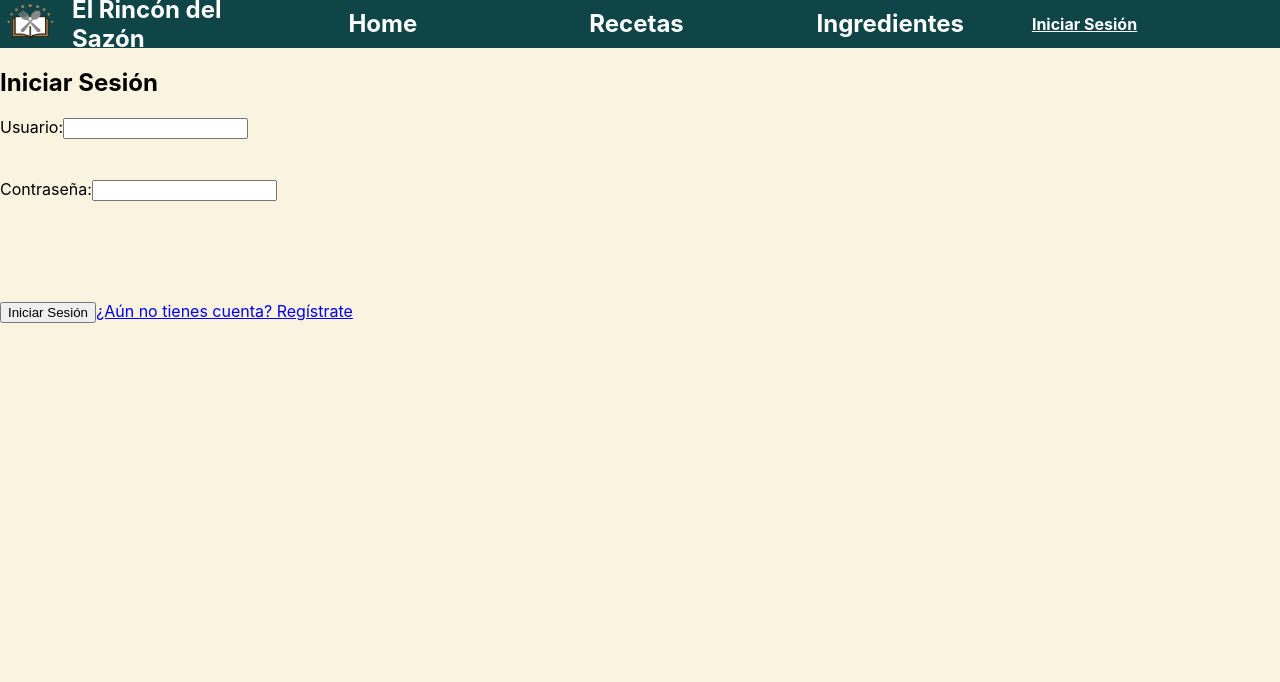
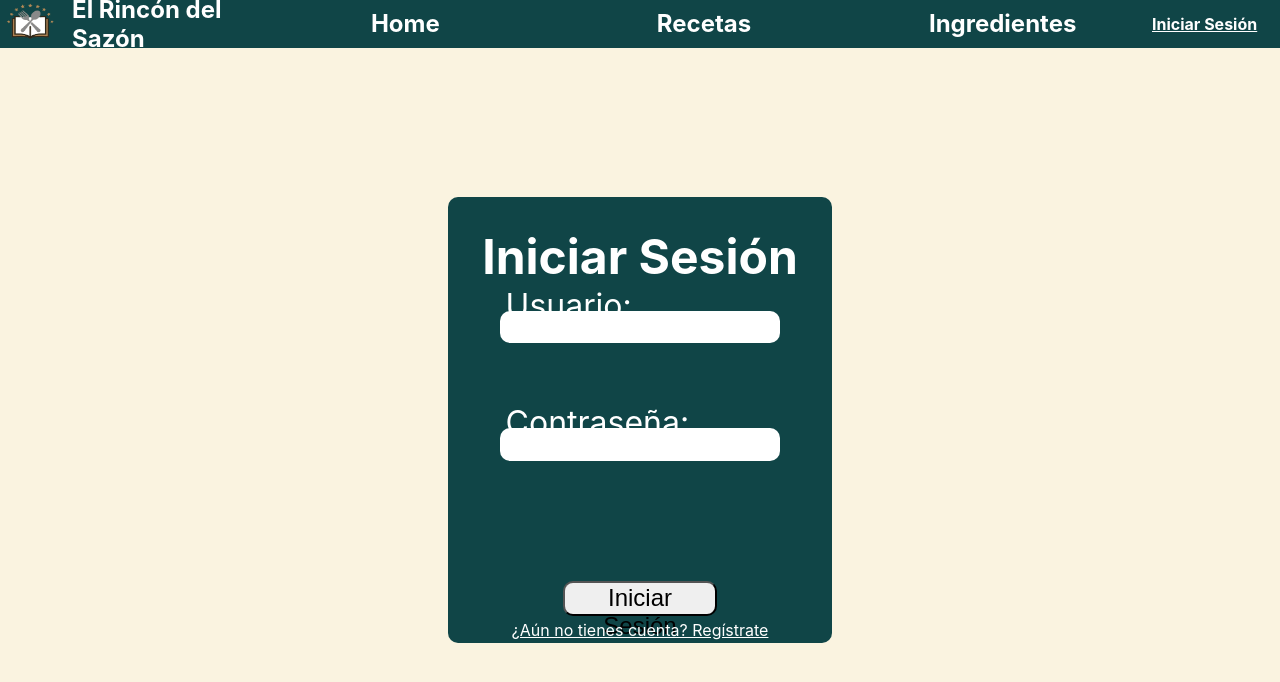
Before and after one commit to Phoenix-Melchor/Recetario, a React (Create React App) app in the folder front/: page /login in a window 1280 px wide. Shown: the top 682 px of the page. Built offline with nearby package versions, Linux system fonts and the light colour scheme.

Commit message:
[ADD] Se creo un archivo aparte para peticiones de token y se optimizo el codigo en ciertas partes

```diff
--- a/front/src/components/home.js
+++ b/front/src/components/home.js
@@ -2,12 +2,14 @@ import React, { useState } from "react";
 import home1 from '../assets/home1.jpg';
 import styles from '../styles/home.module.css';
 import { Link } from "react-router-dom";
+import { isTokenValid } from "../utils/tokenUtils";
 
 function Home() {
     const token = localStorage.getItem('token');
     const [hovered, setHovered] = useState(false);
     var route = "";
-    if (token) {route = "/recipes"} else {route = "/register"};
+    route = "/register"
+    if (token && isTokenValid(token)) {route = "/recipes"}
 
     return (
         <div className={styles.home}>
--- a/front/src/components/login.js
+++ b/front/src/components/login.js
@@ -1,37 +1,38 @@
-import React from "react";
+import React, { useRef } from "react";
 import styles from '../styles/login.module.css';
 import { Link } from "react-router-dom";
 import { loginUser } from "../services/Auth";
 
 function Login(){
+    const username = useRef();
+    const password = useRef();
+
     const login = async (e) => {
         e.preventDefault();
         try {
             const credentials = {
-                username: e.target.username.value,
+                username: e.target.username.value.trim().toLowerCase(),
                 password: e.target.password.value
             };
             const response = await loginUser(credentials);
-            console.log(response);
-            if (response.status === 201) {
-                window.location.href = '/';
-            }
-
+            window.location.reload();
+            window.location.href = '/';
         }
         catch (error) {
-            var username_input = document.getElementById('username');
-            var password_input = document.getElementById('password');
+            var username_input = username.current;
+            var password_input = password.current;
+
             username_input.style.border = '2px solid red';
-            username_input.classList.add('error-message');
+            username_input.classList.add(styles.error_message);
             username_input.addEventListener('animationend',() => {
-                username_input.classList.remove('error-message');
+                username_input.classList.remove(styles.error_message);
             }, { once: true });
             username_input.placeholder = "Usuario y/o contraseña incorrecta";
             username_input.value = "";
             password_input.style.border = '2px solid red';
-            password_input.classList.add('error-message');
+            password_input.classList.add(styles.error_message);
             password_input.addEventListener('animationend',() => {
-                password_input.classList.remove('error-message');
+                password_input.classList.remove(styles.error_message);
             }, { once: true });
             password_input.value = "";
             console.error(error.response)
@@ -39,18 +40,18 @@ function Login(){
     };
 
     return (
-        <div className="main-container">
-            <div className="login-form">
+        <div className={styles.main_container}>
+            <div className={styles.login_form}>
                 <h2>Iniciar Sesión</h2>
-                <form onSubmit={login} className="login-labels">
+                <form onSubmit={login} className={styles.login_labels}>
                     <label htmlFor="username">Usuario:</label>
-                    <input type="text" id="username" name="username" required />
+                    <input type="text" ref={username} name="username" required />
                     <br/><br/><br/>
                     <label htmlFor="password">Contraseña:</label>
-                    <input type="password" id="password" name="password" required />
+                    <input type="password" ref={password} id="password" name="password" required />
                     <br/><br/><br/><br/><br/><br/>
                     <button type="submit">Iniciar Sesión</button>
-                    <Link to="/register" className="loginbtn">¿Aún no tienes cuenta? Regístrate</Link>
+                    <Link to="/register" className={styles.registerbtn}>¿Aún no tienes cuenta? Regístrate</Link>
                 </form>
             </div>
         </div>
--- a/front/src/components/navbar.js
+++ b/front/src/components/navbar.js
@@ -2,24 +2,22 @@ import React, { use, useEffect, useState } from "react";
 import styles from '../styles/navbar.module.css'
 import { Link } from "react-router-dom";
 import {jwtDecode} from 'jwt-decode';
+import { getUsername, isTokenValid } from "../utils/tokenUtils";
 
 function Navbar() {
-     const [isLoggedIn, setIsLoggedIn] = useState(false);
+    const [isLoggedIn, setIsLoggedIn] = useState(false);
     const token = localStorage.getItem('token');
     const refreshToken = localStorage.getItem('refresh_token');
     useEffect (() => {
+        const loginBtn = document.getElementById('login_btn');
+
         try {
-            if (token) {
-                const decodedToken = jwtDecode(token);
+            if (token && isTokenValid(token)) {
                 setIsLoggedIn(true)
-                const loginBtn = document.getElementById('login_btn');
-                loginBtn.textContent = decodedToken.sub;
-
-            } else if (refreshToken) {
-                const decodedRefreshToken = jwtDecode(refreshToken);
+                loginBtn.textContent = getUsername(token);
+            } else if (refreshToken && isTokenValid(refreshToken)) {
                 setIsLoggedIn(true)
-                const loginBtn = document.getElementById('login_btn');
-                loginBtn.textContent = decodedRefreshToken.sub;
+                loginBtn.textContent = getUsername(refreshToken);
             }
         } catch (error) {
             console.error(error);
@@ -38,7 +36,6 @@ function Navbar() {
                     <Link to="/" className={styles.link}>Home</Link>
                 </div>
                 <div className={styles.menus}>
-                    {console.log(isLoggedIn)}
                     {isLoggedIn ? (
                         <Link to="/recipes" className={styles.link}>Recetas</Link>
                     ) : (
@@ -53,9 +50,9 @@ function Navbar() {
                     )
                     }
                 </div>
-                <div>
-                    <Link to={route} id="login_btn" className={styles.login}>Iniciar Sesión</Link>
-                </div>
+            </div>
+            <div className="">
+                <Link to={route} id="login_btn" className={styles.login}>Iniciar Sesión</Link>
             </div>
         </div>
     );
--- a/front/src/components/register.js
+++ b/front/src/components/register.js
@@ -4,7 +4,7 @@ import { Link } from "react-router-dom";
 import { loginUser, registerUser } from "../services/Auth";
 
 function Register() {
-    const usernameRef = useRef();
+    const username = useRef();
 
     const register = async (e) => {
         e.preventDefault();
@@ -13,20 +13,16 @@ function Register() {
                 username: e.target.username.value.trim().toLowerCase(),
                 password: e.target.password.value
             };
-            const response = await registerUser(newUser);
-            console.log(response);
-            const username = await loginUser(newUser);
-            console.log(username);
-            localStorage.setItem('token', username.token);
-            localStorage.setItem('refresh_token', username.refresh_token);
+            await registerUser(newUser);
+            await loginUser(newUser);
             window.location.reload();
             window.location.href = '/';
-
         }
         catch (error) {
             const response = error?.response;
             var detail = response?.data?.detail || "Ocurrio un error";
-            var username_input = usernameRef.current;
+            var username_input = username.current;
+
             username_input.style.border = '2px solid red';
             username_input.classList.add(styles.error_message);
             username_input.addEventListener('animationend',() => {
@@ -43,10 +39,10 @@ function Register() {
                 <h2>Registrarse</h2>
                 <form onSubmit={register} className={styles.register_labels}>
                     <label htmlFor="username">Usuario:</label>
-                    <input ref={usernameRef} type="text" id={styles.username} name="username" required />
+                    <input ref={username} type="text" name="username" required />
                     <br/><br/><br/>
                     <label htmlFor="password">Contraseña:</label>
-                    <input type="password" id={styles.password} name="password" required />
+                    <input type="password" name="password" required />
                     <br/><br/><br/><br/><br/><br/>
                     <button type="submit">Registrarse</button>
                     <Link to="/login" className={styles.loginbtn}>¿Ya tienes una cuenta? Inicia sesión</Link>
--- a/front/src/services/Auth.js
+++ b/front/src/services/Auth.js
@@ -9,5 +9,7 @@ export const registerUser = async (user) => {
 
 export const loginUser = async (user) => {
   const response = await axios.post(`${API_URL}/login`, user);
+  localStorage.setItem('token', response.data.token);
+  localStorage.setItem('refresh_token', response.data.refresh_token);
   return response.data;
 };
--- a/front/src/styles/login.module.css
+++ b/front/src/styles/login.module.css
@@ -1,4 +1,4 @@
-.main-container{
+.main_container{
     width: 100%;
     height: 93vh;
     display: flex;
@@ -6,14 +6,14 @@
     justify-content: center;
 }
 
-.login-form{
+.login_form{
     width: 30%;
     height: 60%;
     border-radius: 10px;
     background-color: #104547;
 }
 
-.login-form h2{
+.login_form h2{
     width: 100%;
     height: 20%;
     display: flex;
@@ -24,7 +24,7 @@
     margin:0;
 }
 
-.login-labels{
+.login_labels{
     width: 100%;
     height: 80%;
     flex-direction: column;
@@ -33,7 +33,16 @@
     align-items: center;
 }
 
-.login-labels label{
+.registerbtn{
+    width: 70%;
+    height: 8%;
+    display: flex;
+    justify-content: center;
+    align-items: center;
+    color: white;
+}
+
+.login_labels label{
     width: 70%;
     height: 7%;
     flex-direction: column;
@@ -42,12 +51,12 @@
     font-size: 2rem;
 }
 
-.login-labels input{
+.login_labels input{
     width: 70%;
     height: 9%;
     flex-direction: column;
     display: flex;
-    color: #104547;
+    color: #000;
     font-size: 1.5rem;
     border-radius: 10px;
     border: none;
@@ -55,19 +64,27 @@
     outline: none;
 }
 
-#username{
-    text-transform: lowercase;
-}
-
-.login-labels button{
+.login_labels button{
     width: 40%;
     height: 10%;
     font-size: 1.5rem;
     border-radius: 10px;
 }
 
-.login-labels button:hover{
+.login_labels button:hover{
     background-color: #e9d8c0;
     color: #104547;
     transition: background-color 0.3s ease, color 0.3s ease;
 }
+
+@keyframes shake {
+  0% { transform: translateX(0); }
+  25% { transform: translateX(-5px); }
+  50% { transform: translateX(5px); }
+  75% { transform: translateX(-5px); }
+  100% { transform: translateX(0); }
+}
+
+.error_message {
+    animation: shake 0.3s ease;
+}
--- a/front/src/styles/register.module.css
+++ b/front/src/styles/register.module.css
@@ -56,7 +56,6 @@
     height: 9%;
     flex-direction: column;
     display: flex;
-    color: #104547;
     font-size: 1.5rem;
     border-radius: 10px;
     border: none;
--- /dev/null
+++ b/front/src/utils/tokenUtils.js
@@ -0,0 +1,36 @@
+import { jwtDecode } from "jwt-decode";
+
+export function isTokenValid(token) {
+    if (!token) return false;
+
+    try {
+        const decodedToken = jwtDecode(token);
+        const currentTime = Date.now() / 1000;
+        if (decodedToken.exp > currentTime){
+            return true;
+        } else {
+            deleteToken();
+            return false;
+        }
+    } catch (error) {
+        console.error("Error decoding token:", error);
+        return false;
+    }
+}
+
+export function getUsername(token) {
+    if (!token) return null;
+
+    try {
+        const decodedToken = jwtDecode(token);
+        return decodedToken.sub;
+    } catch (error) {
+        console.error("Error decoding token:", error);
+        return null;
+    }
+}
+
+export function deleteToken() {
+    localStorage.removeItem('token');
+    localStorage.removeItem('refresh_token');
+}
```
